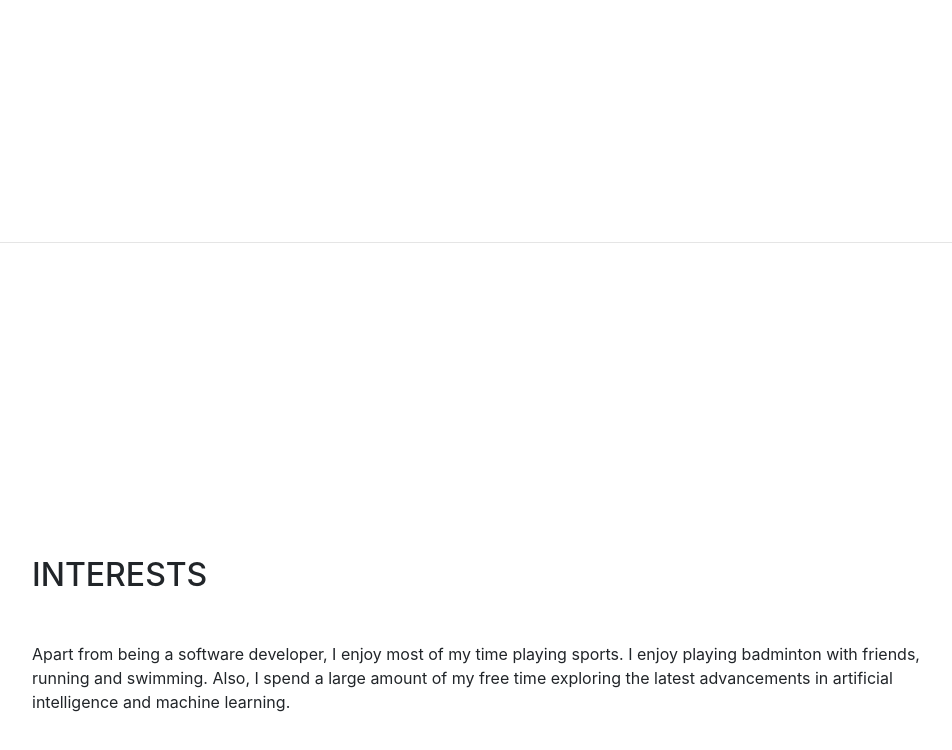
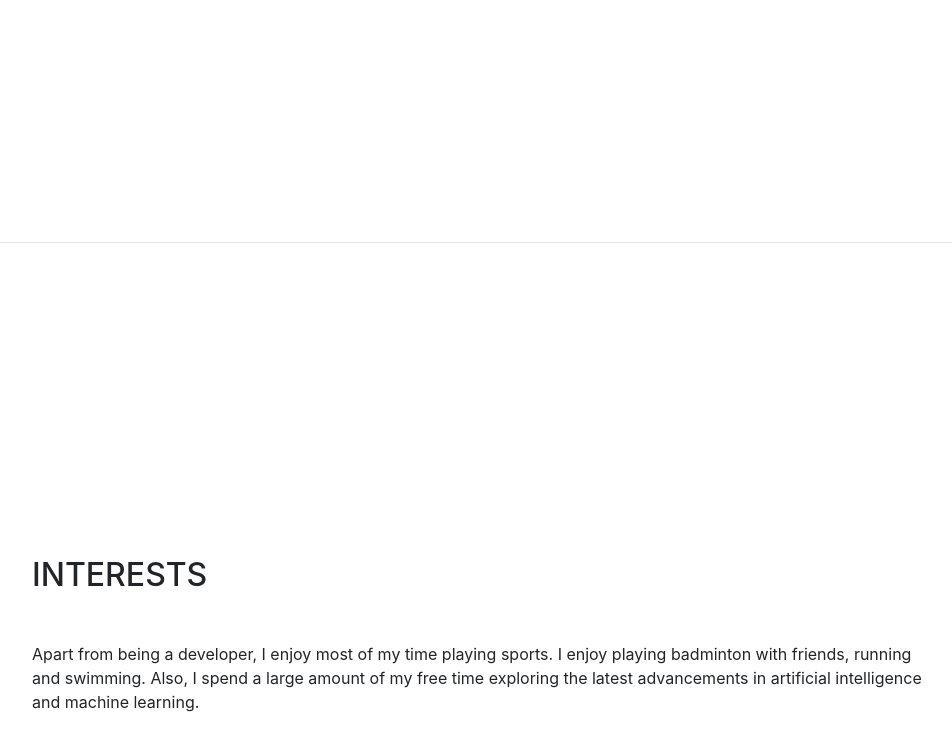
Before and after one commit to xinyaoliu/xinyaoliu.github.io, a website with bundled scripts: page index.html in a window 1280 px wide. Shown: the part 4615-5365 px from the top of the page, without its empty margins (288-1240 px from the left). Built offline with nearby package versions, Linux system fonts and the light colour scheme; a web font is replaced by a local one.

Commit message:
Update index.html

```diff
--- a/index.html
+++ b/index.html
@@ -281,7 +281,7 @@
       <section class="resume-section p-3 p-lg-5 d-flex flex-column" id="interests">
         <div class="my-auto">
           <h2 class="mb-5">Interests</h2>
-          <p>Apart from being a software developer, I enjoy most of my time playing sports. I enjoy playing badminton with friends, running and swimming. Also,  I spend a large amount of my free time exploring the latest advancements in artificial intelligence and machine learning.</p>
+          <p>Apart from being a developer, I enjoy most of my time playing sports. I enjoy playing badminton with friends, running and swimming. Also,  I spend a large amount of my free time exploring the latest advancements in artificial intelligence and machine learning.</p>
         </div>
       </section>
 
```
